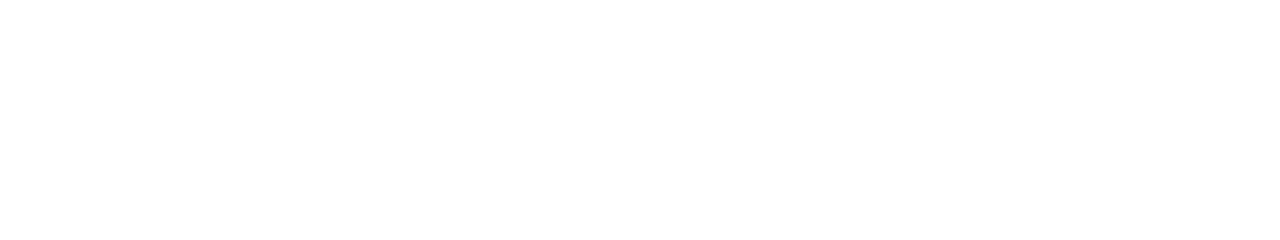
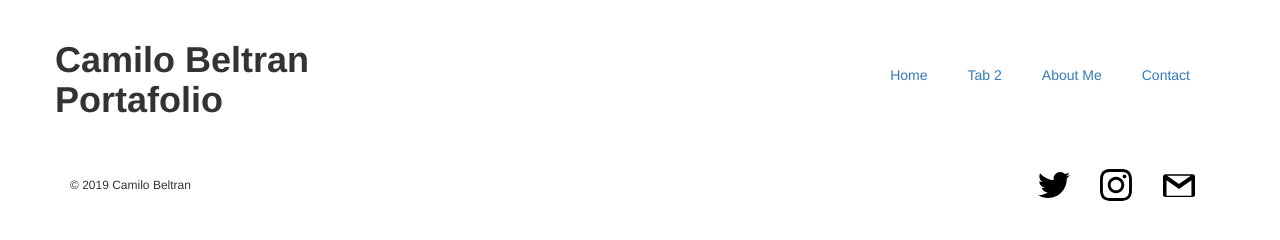
Before and after one commit to cabeltran10/homepagecamilobeltran, a website: page index.html in a window 1280 px wide. Drawn offline with nearby package versions, Linux system fonts and the light colour scheme.

Commit message:
Making have some presentation directoy

```diff
--- /dev/null
+++ b/css/main.css
@@ -0,0 +1,47 @@
+nav li {
+  display: inline;
+}
+
+header {
+  padding: 20px 0;
+}
+
+header .row,
+footer .row {
+  display: flex;
+  align-items: center;
+}
+
+header h1 {
+  font-weight: 700;
+  margin 0;
+}
+
+header nav {
+  display: flex;
+  justify-content: flex-end;
+}
+
+header a {
+  padding: 0 20px;
+  margin: 0;
+}
+
+footer {
+  font-size: 12px;
+  padding: 20px 0;
+}
+
+footer .col-sm-8 {
+  display: flex;
+  justify-content: flex-end;
+}
+
+footer ul {
+  list-style: none;
+}
+
+footer li img {
+  width: 32px;
+  height: 32px;
+}
--- a/index.html
+++ b/index.html
@@ -2,9 +2,43 @@
 <html lang="en">
 <head>
   <meta charset="UTF-8">
-  <title>Document</title>
+  <title>Home Page</title>
+  <link rel="stylesheet" href="./css/main.css" type="text/css">
+  <link rel="stylesheet" href="https://maxcdn.bootstrapcdn.com/bootstrap/3.3.6/css/bootstrap.min.css"/>
 </head>
 <body>
 
+  <header class="container">
+    <div class="row">
+      <h1>Camilo Beltran Portafolio</h1>
+      <nav class="col-sm-8 text-right">
+        <a href="#">Home</a>
+        <a href="#">Tab 2</a>
+        <a href="#">About Me</a>
+        <a href="#">Contact</a>
+      </nav>
+    </div>
+  </header>
+
+  <footer class="container">
+    <div class="row">
+      <p class="col-sm-4">
+        &copy; 2019 Camilo Beltran
+      </p>
+      <ul class="col-sm-8">
+        <li class="col-sm-1">
+          <img src="./img/icons/twitter.svg">
+        </li>
+        <li class="col-sm-1">
+          <img src="./img/icons/instagram.svg">
+        </li>
+        <li class="col-sm-1">
+          <img src="./img/icons/gmail.svg">
+        </li>
+
+      </ul>
+    </div>
+  </footer>
+
 </body>
 </html>
```
Also changed, not shown: img/icons/gmail.svg (added), img/icons/instagram.svg (added), img/icons/twitter.svg (added), 2 other files.
